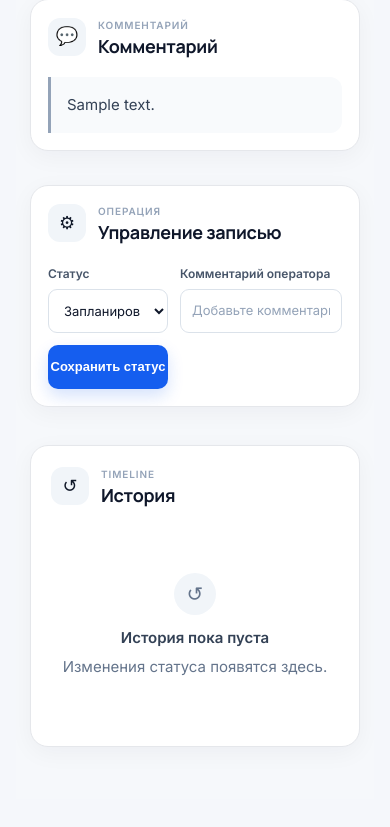
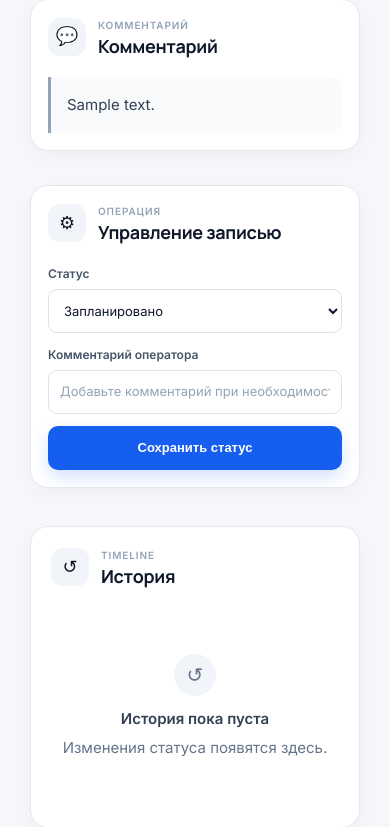
Before and after one commit to max2cool063-crypto/STO-python-project, a Django app: page /station/1/appointments/1/ in a window 390 px wide. Shown: the part 1898-2725 px from the top of the page. Before the commit the page ends 2652 px from the top, so only its background shows below. Run offline with Django 5.2, Linux system fonts and the light colour scheme; a user stored in the database is signed in; tables that the repository leaves empty hold one stand-in row (values such as "Sample post"); grey boxes marked "Sample" are stand-in pictures; data that the repository does not hold is empty.

Commit message:
fix: make station management form responsive

```diff
--- a/booking/static/booking/css/ui-station-components-v1.css
+++ b/booking/static/booking/css/ui-station-components-v1.css
@@ -56,22 +56,23 @@
 .st-table-action { display: inline-flex; align-items: center; gap: 6px; }
 
 /* Формы управления записью не должны вылезать за пределы карточки. */
-.st-status-form { min-width: 0; }
+.st-status-form {
+  min-width: 0;
+  grid-template-columns: minmax(0, 1fr) minmax(0, 1.35fr) !important;
+}
 .st-status-form > .st-form-group { min-width: 0; }
 .st-status-form .st-select,
 .st-status-form .st-input { max-width: 100%; }
-
-@media (max-width: 900px) {
-  .st-status-form {
-    grid-template-columns: minmax(0, 1fr) minmax(0, 1.35fr) !important;
-  }
-  .st-status-form .st-btn {
-    grid-column: 1 / -1;
-    width: 100%;
-  }
+.st-status-form .st-btn {
+  grid-column: 1 / -1;
+  width: 100%;
 }
 
 @media (max-width: 760px) {
+  .st-status-form {
+    grid-template-columns: 1fr !important;
+  }
+  .st-status-form .st-btn { grid-column: 1 / -1; }
   .st-filter-bar { align-items: stretch; }
   .st-filter-field, .st-filter-field--search { width: 100%; min-width: 0; }
   .st-filter-bar .st-btn { width: 100%; }
```
